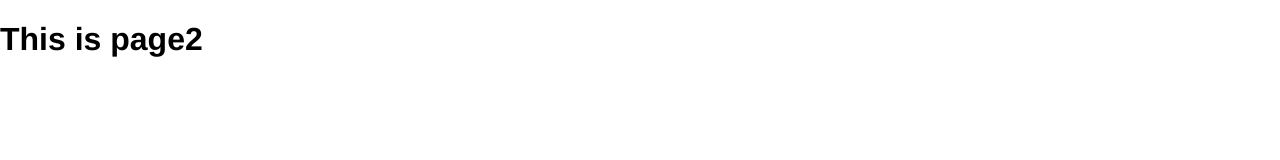
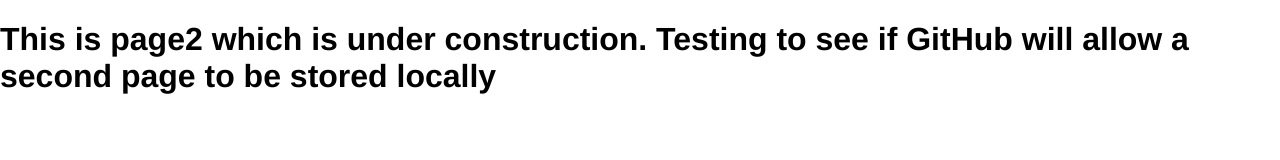
Before and after one commit to MichaelWDanko/michaelwdanko.github.io, a website: page about.html in a window 1280 px wide. Drawn offline with Linux system fonts and the light colour scheme.

Commit message:
Update about.html

```diff
--- a/about.html
+++ b/about.html
@@ -9,7 +9,7 @@
 </head>
 
 <body>
-    <h1>This is page2</h1>
+    <h1>This is page2 which is under construction. Testing to see if GitHub will allow a second page to be stored locally</h1>
 </body>
 
 </html>
```
